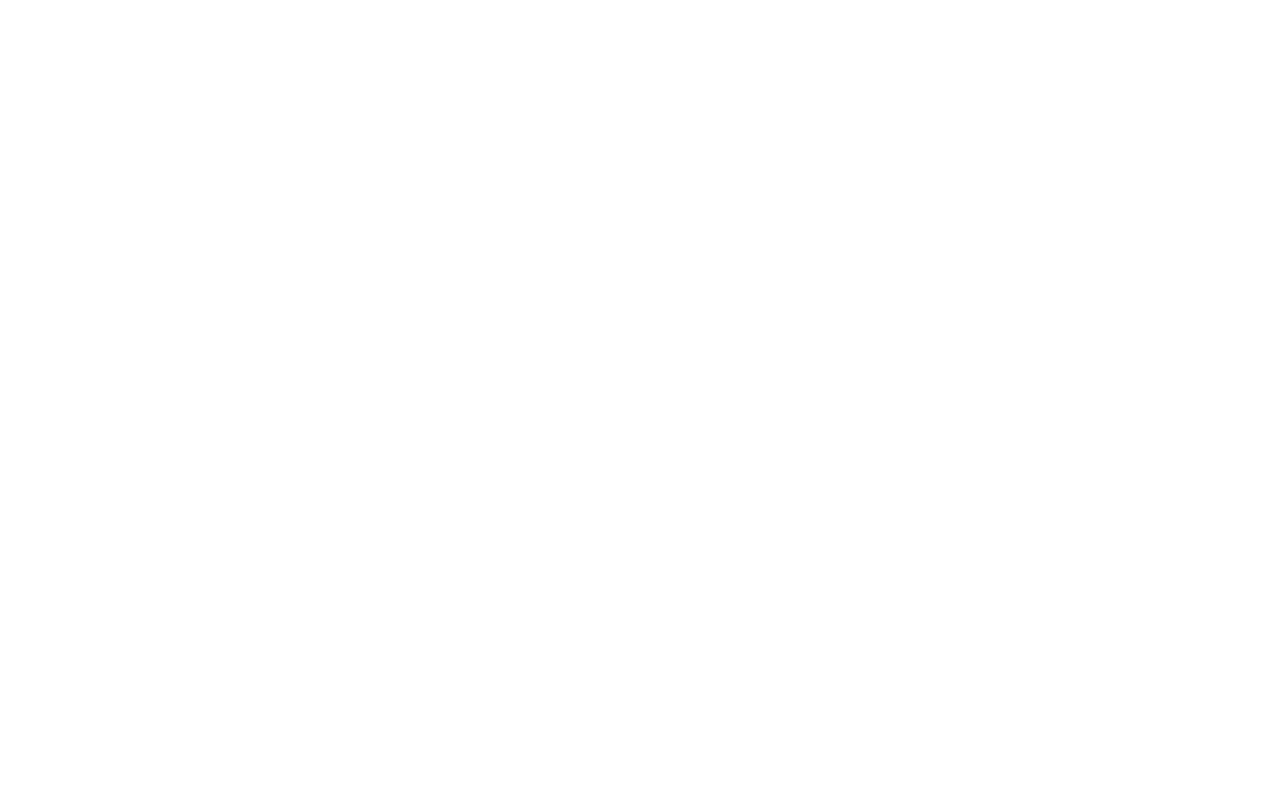
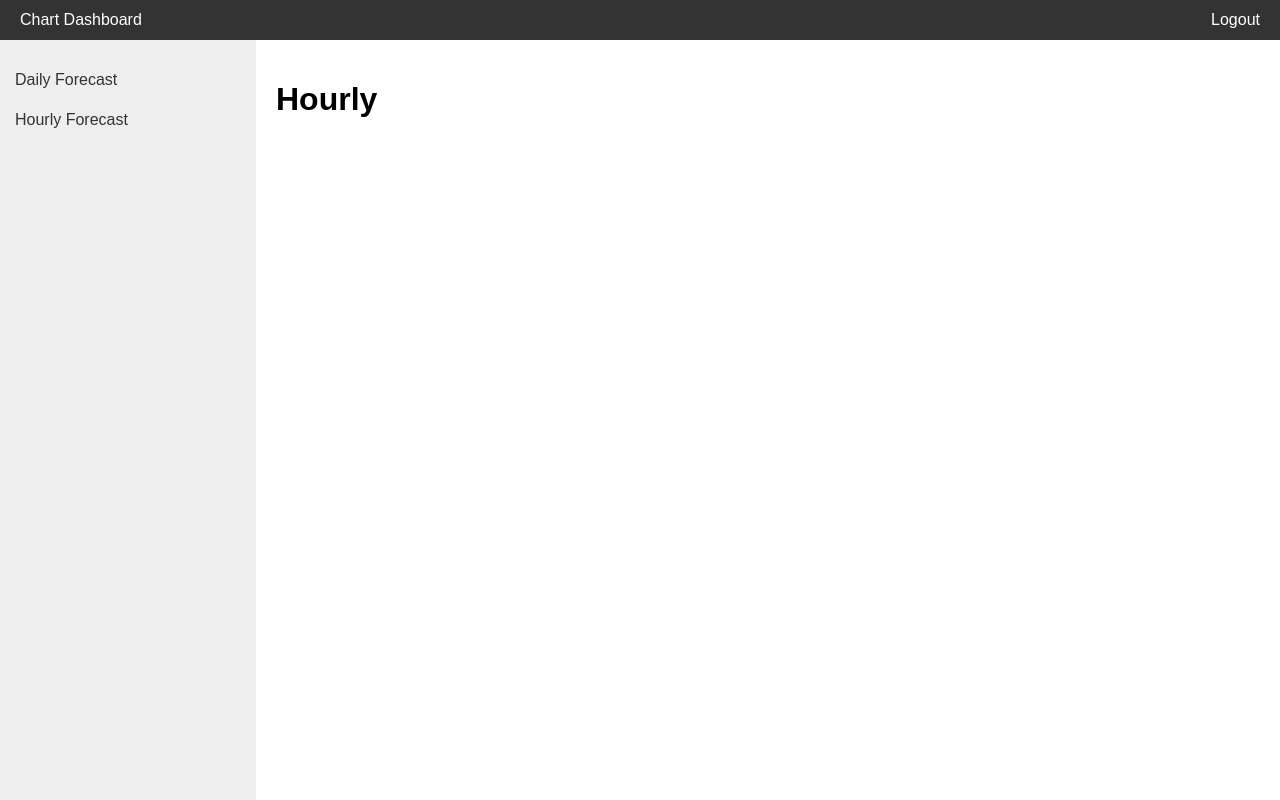
Before and after one commit to ugurtanpektas/chart-with-api-react, a React (Create React App) app: page /hourly in a window 1280 px wide. Built offline with nearby package versions, Linux system fonts and the light colour scheme.

Commit message:
Reducers, actions, components and routes are added

```diff
--- a/src/App.js
+++ b/src/App.js
@@ -1,11 +1,45 @@
-import {BrowserRouter , Router, Route} from "react-router-dom";
+import React from "react";
+import { BrowserRouter as Router, Route} from "react-router-dom";
+import {bindActionCreators} from 'redux';
+import {connect} from 'react-redux';
+import {userAction} from './actions/userAction';
 
-function App() {
-  return (
-    <div className="App">
+import Login from "./components/Login";
+import Home from "./components/Home";
+import Hourly from "./components/Hourly";
+import Navbar from './components/Navbar';
+import Sidebar from './components/Sidebar';
+import PrivateRoute from "./components/PrivateRoute"
 
-    </div>
-  );
+class App extends React.Component{
+
+  componentDidMount(){
+
+  }
+
+  render(){
+     return (
+      <Router>
+      <div className="App">
+        <Route path='/login' component={Login} />
+        <PrivateRoute authed={this.props.userState.isLoggedIn} exact path='/' component={Home} />
+        <PrivateRoute authed={this.props.userState.isLoggedIn} exact path='/hourly' component={Hourly} />
+      </div>
+      </Router>
+      )
+  }
 }
 
-export default App;
+function mapStateToProps(state){
+  return{
+      userState: state.users
+  }
+}
+
+function mapDispatchToProps(dispatch){
+  return bindActionCreators({
+      userAction : userAction
+  }, dispatch)
+}
+
+export default connect(mapStateToProps, mapDispatchToProps) (App);
--- /dev/null
+++ b/src/Reducers.js
@@ -0,0 +1,9 @@
+import {combineReducers} from 'redux';
+
+import userReducer from './reducers/userReducer';
+
+const Reducers = combineReducers({
+    users:userReducer
+})
+
+export default Reducers;
--- /dev/null
+++ b/src/actions/userAction.js
@@ -0,0 +1,6 @@
+export function userAction(type, payload){
+    return{
+        type:type,
+        payload:payload
+    }
+}
--- /dev/null
+++ b/src/components/Home.js
@@ -0,0 +1,39 @@
+import React from "react";
+import {bindActionCreators} from 'redux';
+import {connect} from 'react-redux';
+import {userAction} from './../actions/userAction';
+import Navbar from './../components/Navbar';
+import Sidebar from './../components/Sidebar'
+
+class Home extends React.Component{
+
+    componentDidMount(){
+
+    }
+
+    render(){
+       return (
+            <div className="App">
+                <Navbar />
+                <Sidebar />
+                <div class="main">
+                <h1>Daily</h1>
+                </div>
+            </div>
+        )
+    }
+}
+
+function mapStateToProps(state){
+    return{
+        userState: state.users
+    }
+}
+
+function mapDispatchToProps(dispatch){
+    return bindActionCreators({
+        userAction : userAction
+    }, dispatch)
+}
+
+export default connect(mapStateToProps, mapDispatchToProps) (Home);
--- /dev/null
+++ b/src/components/Hourly.js
@@ -0,0 +1,39 @@
+import React from "react";
+import {bindActionCreators} from 'redux';
+import {connect} from 'react-redux';
+import {userAction} from './../actions/userAction';
+import Navbar from './../components/Navbar';
+import Sidebar from './../components/Sidebar'
+
+class Home extends React.Component{
+
+    componentDidMount(){
+
+    }
+
+    render(){
+       return (
+        <div className="App">
+            <Navbar />
+            <Sidebar />
+            <div class="main">
+            <h1>Hourly</h1>
+            </div>
+        </div>
+        )
+    }
+}
+
+function mapStateToProps(state){
+    return{
+        userState: state.users
+    }
+}
+
+function mapDispatchToProps(dispatch){
+    return bindActionCreators({
+        userAction : userAction
+    }, dispatch)
+}
+
+export default connect(mapStateToProps, mapDispatchToProps) (Home);
--- /dev/null
+++ b/src/components/Login.js
@@ -0,0 +1,31 @@
+import React from "react";
+import {bindActionCreators} from 'redux';
+import {connect} from 'react-redux';
+import {userAction} from './../actions/userAction';
+
+class Login extends React.Component{
+
+    componentDidMount(){
+
+    }
+
+    render(){
+       return (
+            <h1>LOGIN PAGE</h1>
+        )
+    }
+}
+
+function mapStateToProps(state){
+    return{
+        userState: state.users
+    }
+}
+
+function mapDispatchToProps(dispatch){
+    return bindActionCreators({
+        userAction : userAction
+    }, dispatch)
+}
+
+export default connect(mapStateToProps, mapDispatchToProps) (Login);
--- /dev/null
+++ b/src/components/Navbar.js
@@ -0,0 +1,36 @@
+import React from "react";
+import {bindActionCreators} from 'redux';
+import {connect} from 'react-redux';
+import {userAction} from './../actions/userAction';
+
+class Navbar extends React.Component{
+
+    componentDidMount(){
+
+    }
+
+    render(){
+       return (
+            <div class="top-header">
+                <div>Chart Dashboard</div>
+                <div>
+                    <a href="#">Logout</a>
+                </div>
+            </div>
+        )
+    }
+}
+
+function mapStateToProps(state){
+    return{
+        userState: state.users
+    }
+}
+
+function mapDispatchToProps(dispatch){
+    return bindActionCreators({
+        userAction : userAction
+    }, dispatch)
+}
+
+export default connect(mapStateToProps, mapDispatchToProps) (Navbar);
--- /dev/null
+++ b/src/components/PrivateRoute.js
@@ -0,0 +1,15 @@
+import React from 'react';
+import { Route, Redirect } from 'react-router-dom';
+
+const PrivateRoute = ({ component: Component, authed, ...rest }) => {
+    return (
+        <Route { ...rest } render={ props => (
+            authed === true ?
+            <Component {...props} /> :
+            <Redirect to={{ pathname: '/login', state: { from: props.location } }} />
+        ) }
+        />
+    );
+};
+
+export default PrivateRoute;
--- /dev/null
+++ b/src/components/Sidebar.js
@@ -0,0 +1,23 @@
+import React from "react";
+import {Link} from 'react-router-dom'
+
+class Navbar extends React.Component{
+
+    componentDidMount(){
+
+    }
+
+    render(){
+       return (
+            <div class="sidebar">
+                <ul>
+                    <li><Link to="/">Daily Forecast </Link></li>
+                    <li><Link to="/hourly">Hourly Forecast </Link></li>
+                </ul>
+            </div>
+        )
+    }
+}
+
+
+export default Navbar;
--- a/src/index.js
+++ b/src/index.js
@@ -2,12 +2,19 @@
 import ReactDOM from 'react-dom';
 import App from './App';
 import reportWebVitals from './reportWebVitals';
-import 'bootstrap/dist/css/bootstrap.css';
+
+import Reducers from './Reducers';
+import { createStore } from 'redux';
+import {Provider} from 'react-redux';
+
+import './main.scss';
+
+const store = createStore(Reducers);
 
 ReactDOM.render(
-  <React.StrictMode>
+  <Provider store={store}>
     <App />
-  </React.StrictMode>,
+  </Provider>,
   document.getElementById('root')
 );
 
--- /dev/null
+++ b/src/main.scss
@@ -0,0 +1,55 @@
+body,html{
+    padding: 0;
+    margin: 0;
+    font-family: Arial, Helvetica, sans-serif;
+}
+.top-header{
+    width: 100%;
+    height: 40px;
+    background-color: #333;
+    color: #fff;
+    display: flex;
+    align-items: center;
+    justify-content: space-between;
+    padding: 0 20px;
+    box-sizing: border-box;
+    position: fixed;
+    z-index: 2;
+    a{
+        color: #fff;
+        text-decoration: none;
+    }
+}
+.sidebar{
+    width: 20%;
+    height: 100%;
+    margin-top: 40px;
+    background-color: #eee;
+    color: #333;
+    position: fixed;
+    z-index: 2;
+    ul{
+        list-style: none;
+        padding: 20px 0;
+        margin: 0;
+        li{
+            height: 40px;
+            display: flex;
+            align-items: center;
+            padding-left: 15px;
+            a{
+                color: #333;
+                text-decoration: none;
+            }
+        }
+    }
+}
+.main{
+    width: 70%;
+    margin-top: 40px;
+    margin-left: 20%;
+    position: absolute;
+    padding: 20px;
+    box-sizing: border-box;
+    overflow: auto;
+}
--- /dev/null
+++ b/src/reducers/userReducer.js
@@ -0,0 +1,18 @@
+const initialState = {
+    email:null,
+    isLoggedIn : true,
+    loading:true
+};
+
+export default function userReducer(state = initialState, action){
+    switch(action.type){
+        case 'LOADING':
+            return {...state, loading:true};
+        case 'SET_EMAIL':
+            return {...state, loading:false, email:action.payload};
+        case 'SET_LOGGED_IN':
+            return {...state, loading:false, isLoggedIn:action.payload};
+        default:
+            return state;
+    }
+}
```
